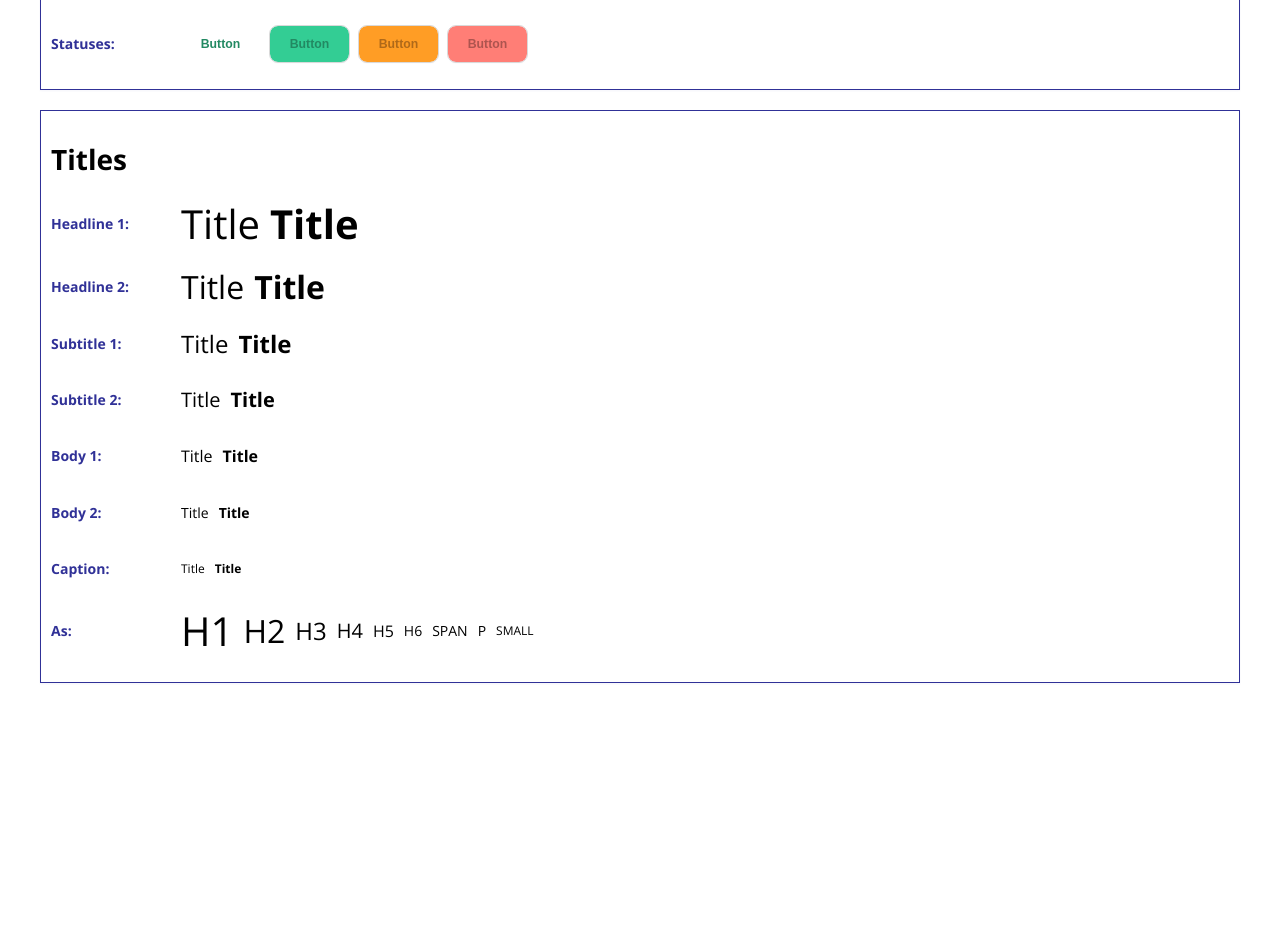
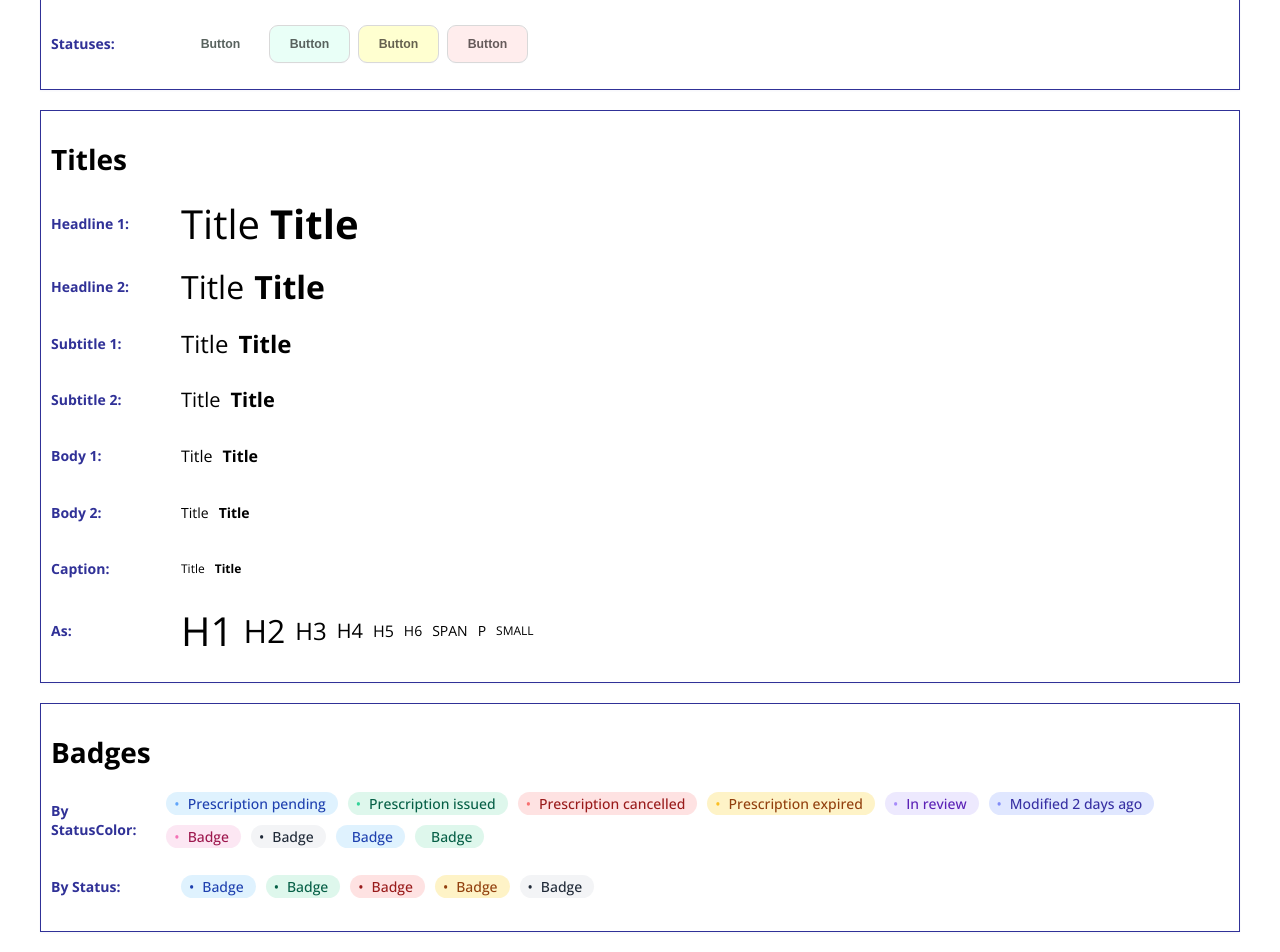
Before and after one commit to degueba/nextjs-course, a Next.js app in the folder project-2/: page /design-system in a window 1280 px wide. Shown: the part 590-1542 px from the top of the page. Before the commit the page ends 1293 px from the top, so only its background shows below. Built offline with nearby package versions, Linux system fonts and the light colour scheme.

Commit message:
Statuses and Badges

```diff
--- /dev/null
+++ b/project-2/components/ui/badges/index.tsx
@@ -0,0 +1,20 @@
+import { StyleBadge } from './style'
+
+type Props = {
+  children: React.ReactNode
+  status?: 'success' | 'warning' | 'error' | 'info' | 'default'
+  statusColor?:
+    | 'blue'
+    | 'green'
+    | 'red'
+    | 'yellow'
+    | 'purple'
+    | 'indigo'
+    | 'pink'
+    | 'gray'
+  disableBulletPoint?: boolean
+}
+
+export const Badge = (props: Props) => {
+  return <StyleBadge {...props}>{props.children}</StyleBadge>
+}
--- /dev/null
+++ b/project-2/components/ui/badges/style.js
@@ -0,0 +1,49 @@
+import { c_gray_100, c_gray_800 } from '@/styles/colors'
+import styled, { css } from 'styled-components'
+
+import {
+  STATUS,
+  STATUSES,
+  STATUS_BADGES_BACKGROUND,
+  STATUS_BADGES_COLOR,
+  STATUS_BADGES_COLOR_BULLET,
+} from '@/styles/statuses'
+
+function handleColorVariation(color, variation = 'background') {
+  if (STATUSES.includes(color)) color = STATUS[color]
+
+  if (variation === 'background') {
+    return STATUS_BADGES_BACKGROUND[color]
+  } else if (variation === 'color') {
+    return STATUS_BADGES_COLOR[color]
+  } else if (variation === 'bullet') {
+    return STATUS_BADGES_COLOR_BULLET[color]
+  }
+}
+
+/* Common Style */
+export const BadgeGeneralStyles = css`
+  display: flex;
+  justify-content: center;
+  align-items: center;
+  border-radius: 12px;
+  gap: 8px;
+  font-size: 14px;
+  padding: 2px 12px 2px 8px;
+  font-weight: 500;
+  box-sizing: border-box;
+  background: ${(props) =>
+    handleColorVariation(props.statusColor || props.status) || c_gray_100};
+  color: ${(props) =>
+    handleColorVariation(props.statusColor || props.status, 'color') ||
+    c_gray_800};
+
+  &::before {
+    content: '${(props) => (!props.disableBulletPoint ? '•' : '')}';
+    color: ${(props) => handleColorVariation(props.statusColor, 'bullet')};
+  }
+`
+
+export const StyleBadge = styled.span`
+  ${BadgeGeneralStyles};
+`
--- a/project-2/components/ui/button/style.js
+++ b/project-2/components/ui/button/style.js
@@ -9,6 +9,8 @@ import {
   c_warning,
   c_white,
 } from '@/styles/colors'
+import { shadow_sm } from '@/styles/shadows'
+
 import Link from 'next/link'
 import styled, { css } from 'styled-components'
 
@@ -50,12 +52,12 @@ export const ButtonGeneralStyles = css`
     return props.background || c_white
   }};
   outline: 1px solid ${c_gray_300};
-  box-shadow: 0px 1px 2px rgba(48, 49, 151, 0.05);
+  box-shadow: ${shadow_sm};
   border-radius: 8px;
   padding: ${(props) => handleButtonSize(props.size)};
   color: ${(props) => {
     if (props.status) {
-      return tint(STATUS[props.status], -30)
+      return tint(STATUS[props.status], -60)
     }
 
     return props.background || c_gray_900
--- a/project-2/pages/design-system/index.tsx
+++ b/project-2/pages/design-system/index.tsx
@@ -1,3 +1,4 @@
+import { Badge } from '@/components/ui/badges'
 import {
   ButtonDefault,
   ButtonOutlined,
@@ -48,6 +49,7 @@ export const CategoryGroupComponents = styled.div`
   display: flex;
   gap: 10px;
   align-items: center;
+  flex-wrap: wrap;
 `
 
 function DesignSystem() {
@@ -209,6 +211,40 @@ function DesignSystem() {
           <Title as={'small'}>SMALL</Title>
         </CategoryGroup>
       </Box>
+
+      {/* Badges */}
+      <Box>
+        <h1>Badges</h1>
+        <CategoryGroup>
+          <h2>By StatusColor</h2>
+          <CategoryGroupComponents>
+            <Badge statusColor="blue">Prescription pending</Badge>
+            <Badge statusColor="green">Prescription issued</Badge>
+            <Badge statusColor="red">Prescription cancelled</Badge>
+            <Badge statusColor="yellow">Prescription expired</Badge>
+            <Badge statusColor="purple">In review</Badge>
+            <Badge statusColor="indigo">Modified 2 days ago</Badge>
+            <Badge statusColor="pink">Badge</Badge>
+            <Badge>Badge</Badge>
+            <Badge statusColor="blue" disableBulletPoint={true}>
+              Badge
+            </Badge>
+            <Badge statusColor="green" disableBulletPoint={true}>
+              Badge
+            </Badge>
+          </CategoryGroupComponents>
+        </CategoryGroup>
+        <CategoryGroup>
+          <h2>By Status</h2>
+          <CategoryGroupComponents>
+            <Badge status={'info'}>Badge</Badge>
+            <Badge status={'success'}>Badge</Badge>
+            <Badge status={'error'}>Badge</Badge>
+            <Badge status={'warning'}>Badge</Badge>
+            <Badge status={'default'}>Badge</Badge>
+          </CategoryGroupComponents>
+        </CategoryGroup>
+      </Box>
     </DesignSystemWrapper>
   )
 }
--- a/project-2/styles/colors.js
+++ b/project-2/styles/colors.js
@@ -5,14 +5,53 @@ export const c_black = '#000000'
 /* Locke Bio Color */
 export const c_blue = '#303197'
 
-/* Gray */
-export const c_gray_100 = '#F0F0F0'
+/* Gray Variations */
+export const c_gray_100 = '#F3F4F6'
 export const c_gray_300 = '#d9d9d9'
+export const c_gray_400 = '#9CA3AF'
 export const c_gray_500 = '#787878'
 export const c_gray_700 = '#454545'
+export const c_gray_800 = '#1F2937'
 export const c_gray_900 = '#242424'
 
-/* Semantic Colors */
-export const c_success = '#31C48D'
-export const c_warning = '#FB9624'
-export const c_error = '#F87871'
+/* Statuses Colors */
+export const c_success = '#DEF7EC'
+export const c_warning = '#FEF3C7'
+export const c_error = '#FEE2E2'
+export const c_info = '#DFF2FE'
+export const c_default = '#F3F4F6'
+
+/* Blue Variations */
+export const c_blue_100 = '#DFF2FE'
+export const c_blue_400 = '#60A5FA'
+export const c_blue_800 = '#1E40AF'
+
+/* Green Variations */
+export const c_green_100 = '#DEF7EC'
+export const c_green_400 = '#34D399'
+export const c_green_800 = '#065F46'
+
+/* Red Variations */
+export const c_red_100 = '#FEE2E2'
+export const c_red_400 = '#F87171'
+export const c_red_800 = '#991B1B'
+
+/* Yellow Variations */
+export const c_yellow_100 = '#FEF3C7'
+export const c_yellow_400 = '#FBBF24'
+export const c_yellow_800 = '#92400E'
+
+/* Purple Variations */
+export const c_purple_100 = '#EDE9FE'
+export const c_purple_400 = '#A78BFA'
+export const c_purple_800 = '#5B21B6'
+
+/* Indigo Variations */
+export const c_indigo_100 = '#E0E7FF'
+export const c_indigo_400 = '#818CF8'
+export const c_indigo_800 = '#3730A3'
+
+/* Pink Variations */
+export const c_pink_100 = '#FCE7F3'
+export const c_pink_400 = '#F472B6'
+export const c_pink_800 = '#9D174D'
--- /dev/null
+++ b/project-2/styles/index.js
@@ -0,0 +1,4 @@
+import colors from './colors'
+import shadows from './shadows'
+
+export { shadows, colors }
--- /dev/null
+++ b/project-2/styles/shadows.js
@@ -0,0 +1,15 @@
+export const shadow_sm = '0px 1px 2px rgba(48, 49, 151, 0.05)'
+
+export const shadow_base =
+  '0px 1px 3px rgba(48, 49, 151, 0.1), 0px 1px 2px rgba(48, 49, 151, 0.06)'
+
+export const shadow_md =
+  '0px 4px 6px -1px rgba(48, 49, 151, 0.1), 0px 2px 4px -1px rgba(48, 49, 151, 0.06)'
+
+export const shadow_lg =
+  '0px 10px 15px -3px rgba(48, 49, 151, 0.05), 0px 4px 6px -2px rgba(48, 49, 151, 0.05)'
+
+export const shadow_xl =
+  '0px 20px 25px -5px rgba(48, 49, 151, 0.1), 0px 10px 10px -5px rgba(48, 49, 151, 0.04)'
+
+export const shadow_2xl = '0px 25px 50px -12px rgba(48, 49, 151, 0.25)'
--- /dev/null
+++ b/project-2/styles/statuses.js
@@ -0,0 +1,68 @@
+import {
+  c_blue_100,
+  c_blue_400,
+  c_blue_800,
+  c_gray_100,
+  c_gray_400,
+  c_gray_800,
+  c_green_100,
+  c_green_400,
+  c_green_800,
+  c_indigo_100,
+  c_indigo_400,
+  c_indigo_800,
+  c_pink_100,
+  c_pink_400,
+  c_pink_800,
+  c_purple_100,
+  c_purple_400,
+  c_purple_800,
+  c_red_100,
+  c_red_400,
+  c_red_800,
+  c_yellow_100,
+  c_yellow_400,
+  c_yellow_800,
+} from '@/styles/colors'
+
+export const STATUSES = ['success', 'warning', 'error', 'info', 'default']
+export const STATUS = {
+  success: 'green',
+  warning: 'yellow',
+  error: 'red',
+  info: 'blue',
+  default: 'gray',
+}
+
+export const STATUS_BADGES_BACKGROUND = {
+  blue: c_blue_100,
+  green: c_green_100,
+  red: c_red_100,
+  yellow: c_yellow_100,
+  purple: c_purple_100,
+  indigo: c_indigo_100,
+  pink: c_pink_100,
+  gray: c_gray_100,
+}
+
+export const STATUS_BADGES_COLOR = {
+  blue: c_blue_800,
+  green: c_green_800,
+  red: c_red_800,
+  yellow: c_yellow_800,
+  purple: c_purple_800,
+  indigo: c_indigo_800,
+  pink: c_pink_800,
+  gray: c_gray_800,
+}
+
+export const STATUS_BADGES_COLOR_BULLET = {
+  blue: c_blue_400,
+  green: c_green_400,
+  red: c_red_400,
+  yellow: c_yellow_400,
+  purple: c_purple_400,
+  indigo: c_indigo_400,
+  pink: c_pink_400,
+  gray: c_gray_400,
+}
```
